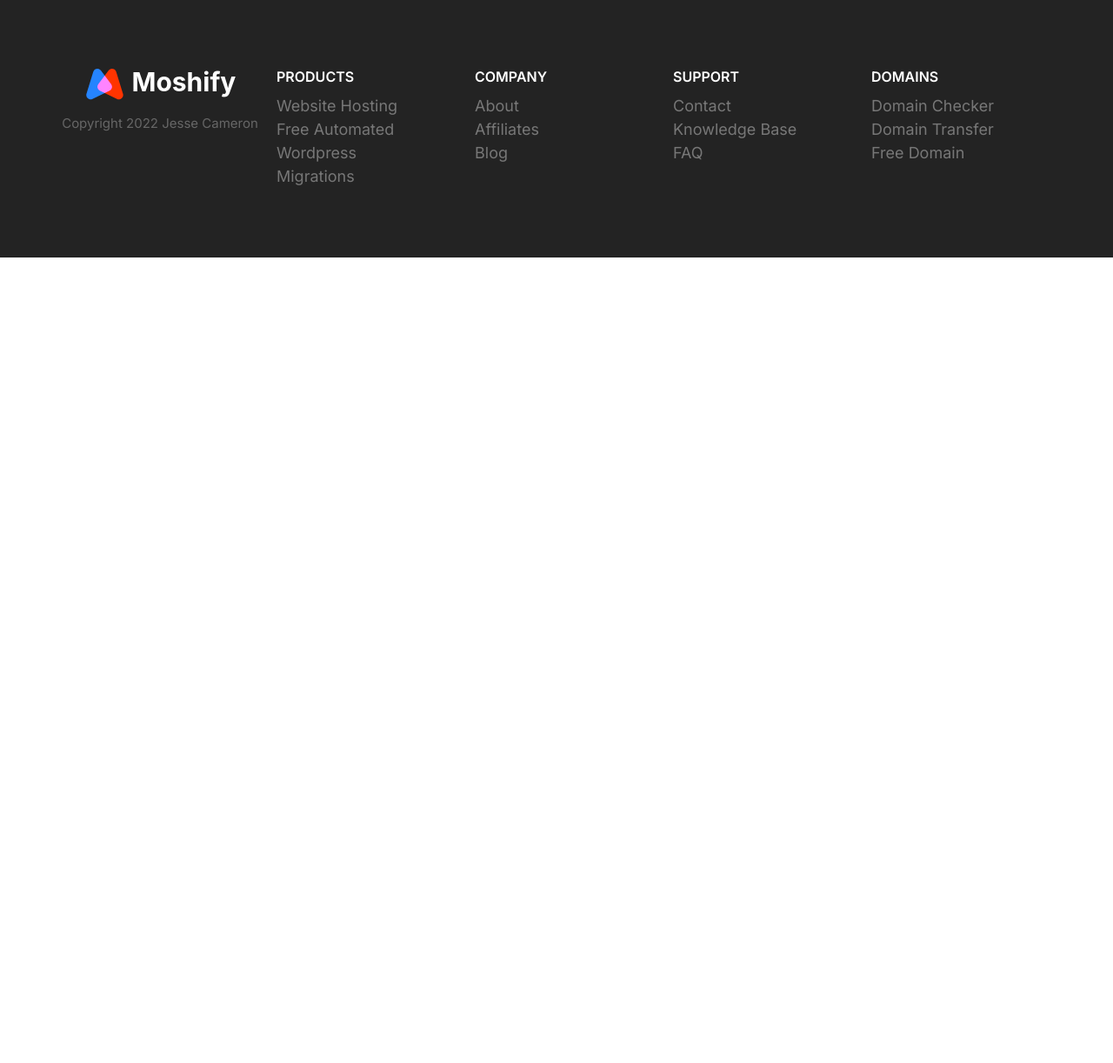
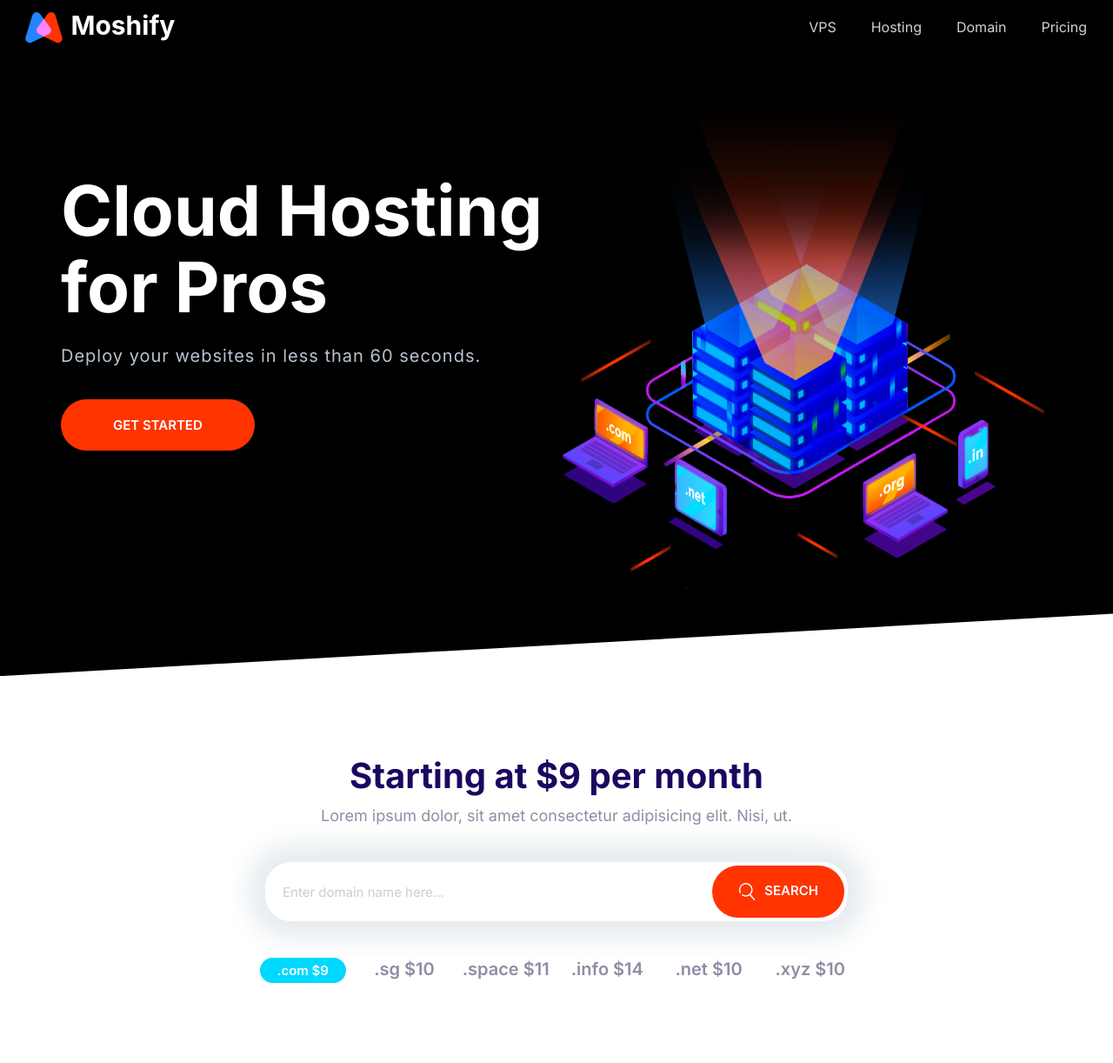
Before and after one commit to jace178/jcmoshrd2, a plain HTML site: page index.html in a window 1280 px wide. Shown: the whole page at 87% size. Before the commit the page ends 800 px from the top, so only its background shows below. Drawn offline with Linux system fonts and the light colour scheme.

Commit message:
Define Hero and Domain blocks, start assembly

```diff
--- a/index.html
+++ b/index.html
@@ -15,74 +15,60 @@
     <link rel="stylesheet" href="css/styles.css" />
   </head>
   <body>
-    <footer class="block block--dark footer">
-      <div class="container grid footer__sections">
-        <section class="collapsible footer__section">
-          <header class="collapsible__header">
-            <h2 class="collapsible__heading footer__heading">Products</h2>
-            <svg class="icon icon--primary collapsible__chevron">
+    <header>
+      <nav class="nav collapsible">
+        <a class="nav__brand" href="/"><img src="images/logo.svg" alt="" /></a>
+        <svg class="icon icon--white nav__toggler">
           <use xlink:href="images/sprite.svg#menu"></use>
         </svg>
+        <ul class="list nav__list collapsible__content">
+          <li class="nav__item"><a href="#">VPS</a></li>
+          <li class="nav__item"><a href="#">Hosting</a></li>
+          <li class="nav__item"><a href="#">Domain</a></li>
+          <li class="nav__item"><a href="#">Pricing</a></li>
+        </ul>
+      </nav>
     </header>
-          <div class="collapsible__content">
-            <ul class="list">
-              <li><a href="#">Website Hosting</a></li>
-              <li><a href="#">Free Automated Wordpress</a></li>
-              <li><a href="#">Migrations</a></li>
-            </ul>
+    <section class="block block--dark block--skewed-left hero">
+      <div class="container grid grid--1x2">
+        <header class="block__header hero__content">
+          <h1 class="block__heading">Cloud Hosting for Pros</h1>
+          <p class="hero__tagline">
+            Deploy your websites in less than 60 seconds.
+          </p>
+          <a href="" class="btn btn--accent btn--stretched">Get Started</a>
+        </header>
+        <img class="hero__image" src="images/banner.png" alt="" />
       </div>
     </section>
-        <section class="collapsible footer__section">
-          <header class="collapsible__header">
-            <h2 class="collapsible__heading footer__heading">Company</h2>
-            <svg class="icon icon--primary collapsible__chevron">
-              <use xlink:href="images/sprite.svg#menu"></use>
-            </svg>
+    <section class="block container block-domain">
+      <header class="block__header">
+        <h2>Starting at $9 per month</h2>
+        <p>
+          Lorem ipsum dolor, sit amet consectetur adipisicing elit. Nisi, ut.
+        </p>
       </header>
-          <div class="collapsible__content">
-            <ul class="list">
-              <li><a href="#">About</a></li>
-              <li><a href="#">Affiliates</a></li>
-              <li><a href="#">Blog</a></li>
+      <div class="input-group">
+        <input
+          type="text"
+          class="input"
+          placeholder="Enter domain name here..."
+        />
+        <button class="btn btn--accent">
+          <svg class="icon icon--white">
+            <use xlink:href="images/sprite.svg#search"></use></svg
+          >Search
+        </button>
+      </div>
+      <ul class="list block-domain__prices">
+        <li><span class="badge badge--secondary">.com $9</span></li>
+        <li>.sg $10</li>
+        <li>.space $11</li>
+        <li>.info $14</li>
+        <li>.net $10</li>
+        <li>.xyz $10</li>
       </ul>
-          </div>
     </section>
-        <section class="collapsible footer__section">
-          <header class="collapsible__header">
-            <h2 class="collapsible__heading footer__heading">Support</h2>
-            <svg class="icon icon--primary collapsible__chevron">
-              <use xlink:href="images/sprite.svg#menu"></use>
-            </svg>
-          </header>
-          <div class="collapsible__content">
-            <ul class="list">
-              <li><a href="#">Contact</a></li>
-              <li><a href="#">Knowledge Base</a></li>
-              <li><a href="#">FAQ</a></li>
-            </ul>
-          </div>
-        </section>
-        <section class="collapsible footer__section">
-          <header class="collapsible__header">
-            <h2 class="collapsible__heading footer__heading">Domains</h2>
-            <svg class="icon icon--primary collapsible__chevron">
-              <use xlink:href="images/sprite.svg#menu"></use>
-            </svg>
-          </header>
-          <div class="collapsible__content">
-            <ul class="list">
-              <li><a href="#">Domain Checker</a></li>
-              <li><a href="#">Domain Transfer</a></li>
-              <li><a href="#">Free Domain</a></li>
-            </ul>
-          </div>
-        </section>
-        <section class="footer__brand">
-          <img src="images/logo.svg" alt="" />
-          <p class="footer__copyright">Copyright 2022 Jesse Cameron</p>
-        </section>
-      </div>
-    </footer>
     <script src="js/main.js"></script>
   </body>
 </html>
```
Also changed, not shown: components/block-hero.html (added, +10 -0 lines), components/domain-block.html (added, +22 -0 lines). Lines whose indentation alone changed are shown as unchanged.
